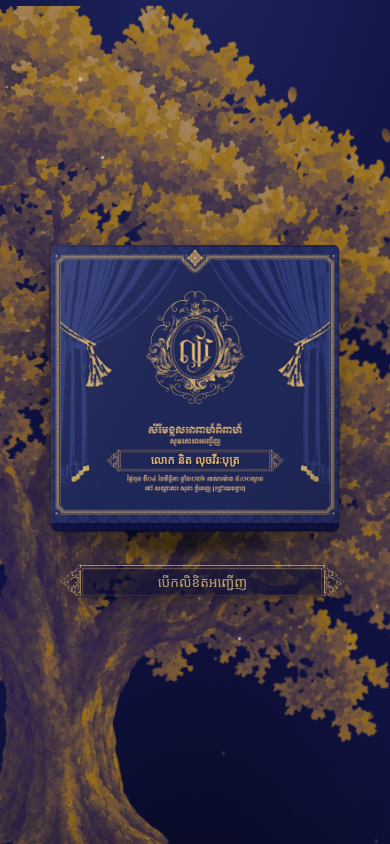
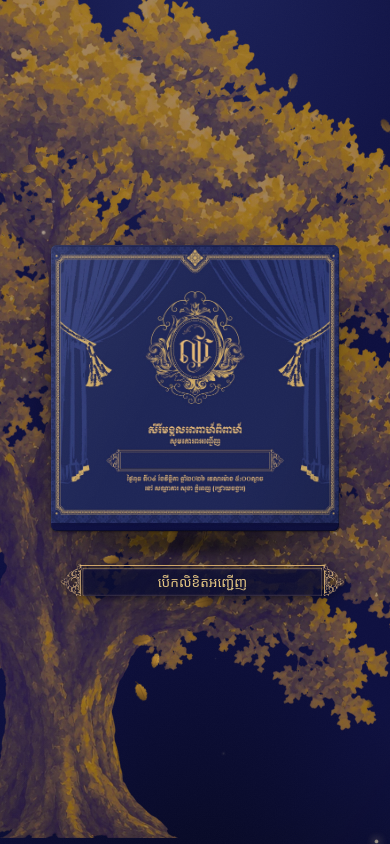
Before and after one commit to goldenbison/vl-wedding, a website built with Vite: page index.html in a window 390 px wide. Built offline with nearby package versions, Linux system fonts and the light colour scheme; some packages are replaced by stand-ins of ours; files whose address does not match are found by name; a web font is replaced by a local one.

Commit message:
Stabilize in-app browser background and guest frames; leave public cover unnamed

```diff
--- a/src/config.js
+++ b/src/config.js
@@ -107,7 +107,7 @@ export const music = {
 // ---------------------------------------------------------------------------
 export const misc = {
   // shown when the link has no ?to= name of its own
-  defaultGuest: 'លោក និត លុចវីរៈបុត្រ',
+  defaultGuest: '',
   guestPrefix: 'ជូនចំពោះ',
   guestLabel: 'សូមគោរពអញ្ជើញ',
   openButton: 'បើកលិខិតអញ្ជើញ',
--- a/src/main.js
+++ b/src/main.js
@@ -309,6 +309,7 @@ function finishReveal() {
 }
 
 initEnvelope({
+  autoOpen: Boolean(guestName),
   onStart: () => musicCtl.autostart(),
   onOpen() {
     // watchdog: even if the landing animation stalls (e.g. the tab is
--- a/src/modules/ambient.js
+++ b/src/modules/ambient.js
@@ -56,6 +56,20 @@ export function startAmbient() {
   if (started) return
   started = true
   const layer = $('#ambient')
+  // Messenger/Safari can change even their "small" viewport when toolbars
+  // collapse. Freeze the painting in pixels; recalculate only for a new width.
+  let sceneWidth = document.documentElement.clientWidth
+  const sizeScene = () => {
+    document.documentElement.style.setProperty('--scene-height', `${window.innerHeight}px`)
+    document.documentElement.style.setProperty('--background-height', `${Math.max(window.innerHeight, window.screen.height)}px`)
+  }
+  sizeScene()
+  window.addEventListener('resize', () => {
+    const width = document.documentElement.clientWidth
+    if (width === sceneWidth) return
+    sceneWidth = width
+    sizeScene()
+  }, { passive: true })
 
   // --- the oak painting + rustling overlay ---
   const rustle = CANOPY_SPOTS.map(([x, y]) => {
--- a/src/modules/envelope.js
+++ b/src/modules/envelope.js
@@ -4,7 +4,7 @@
 //   card presents itself → flies into the hero.
 import { $ } from './dom.js'
 
-export function initEnvelope({ onStart, onOpen, onCardLanded }) {
+export function initEnvelope({ onStart, onOpen, onCardLanded, autoOpen = true }) {
   const scene = $('#envelopeScene')
   const flip = $('#envFlip')
   const card = $('#envCard')
@@ -77,7 +77,7 @@ export function initEnvelope({ onStart, onOpen, onCardLanded }) {
   // …and the letter opens itself after a short moment — counted from when
   // the page has fully loaded, so slow connections still get the full pause.
   // (?hold=1 disables only the auto-open, for design inspection)
-  if (!new URLSearchParams(location.search).has('hold')) {
+  if (autoOpen && !new URLSearchParams(location.search).has('hold')) {
     const arm = () => setTimeout(open, 5000)
     if (document.readyState === 'complete') arm()
     else window.addEventListener('load', arm, { once: true })
--- a/src/styles/ambient.css
+++ b/src/styles/ambient.css
@@ -6,6 +6,8 @@
 #ambient {
   position: fixed;
   inset: 0;
+  bottom: auto;
+  height: var(--background-height, 100lvh);
   z-index: 10;
   pointer-events: none;
   overflow: hidden;
@@ -17,13 +19,12 @@
   left: clamp(-150px, -7vw, -34px);
   /* rooted at the bottom of the screen on every page and resolution;
      svh keeps it from resizing as mobile browser chrome hides */
-  bottom: -6px;
-  height: 104svh;
+  top: -6px;
+  height: calc(var(--scene-height, 100svh) * 1.04);
   aspect-ratio: 1100 / 1467;
   opacity: 0.8;
   transform-origin: 20% 8%;
-  animation: tree-sway 14s ease-in-out infinite alternate;
-  will-change: transform;
+  /* Keep the painting itself still; only the individual leaves move. */
 }
 .amb-tree-img {
   height: 100%;
@@ -36,7 +37,7 @@
   to { transform: rotate(0.3deg); }
 }
 @media (max-width: 700px) {
-  .amb-tree-wrap { height: 100svh; opacity: 0.6; left: -30vw; }
+  .amb-tree-wrap { height: var(--scene-height, 100svh); opacity: 0.6; left: -30vw; }
 }
 
 /* leaves wiggling on the painted canopy */
--- a/src/styles/base.css
+++ b/src/styles/base.css
@@ -30,7 +30,13 @@
 }
 
 * { margin: 0; padding: 0; box-sizing: border-box; }
-html { scroll-behavior: smooth; overflow-x: clip; }
+html {
+  scroll-behavior: smooth;
+  overflow-x: clip;
+  /* iOS in-app browsers otherwise enlarge narrow text independently of its frame. */
+  -webkit-text-size-adjust: 100%;
+  text-size-adjust: 100%;
+}
 
 body {
   background: var(--page-bg);
@@ -57,6 +63,8 @@ a { color: var(--gold-300); }
 #backdrop {
   position: fixed;
   inset: 0;
+  bottom: auto;
+  height: var(--background-height, 100lvh);
   z-index: 0;
   pointer-events: none;
   background:
@@ -71,6 +79,8 @@ a { color: var(--gold-300); }
 #grain {
   position: fixed;
   inset: 0;
+  bottom: auto;
+  height: var(--background-height, 100lvh);
   z-index: 45;
   pointer-events: none;
 }
--- a/src/styles/site.css
+++ b/src/styles/site.css
@@ -88,25 +88,21 @@
   /* tight dark edge keeps the printed gold lettering crisp over the oak */
   filter: drop-shadow(0 1px 3px rgba(5, 7, 24, 0.9)) drop-shadow(0 4px 18px rgba(0, 0, 0, 0.45));
 }
-.hero-guest-frame::before {
-  /* glass panel inside the printed box, like the countdown tiles */
-  content: '';
-  position: absolute;
-  inset: 45% 8.3% 12% 13.2%;
-  background: rgba(14, 16, 58, 0.6);
-  border-radius: 4px;
-  box-shadow: inset 0 1px 0 rgba(242, 227, 187, 0.08);
-}
-.hero-guest-frame img { position: relative; width: 100%; display: block; z-index: 1; }
+.hero-guest-frame img { position: relative; width: 100%; height: auto; aspect-ratio: 1000 / 208; display: block; z-index: 1; }
 .hero-guest-name {
   /* centered inside the printed box (lower part of the crop) */
   position: absolute;
-  inset: 45% 8.3% 12% 13.2%;
+  /* Inner printed border: x=131..917, y=94..182 in the 1000×208 artwork. */
+  left: 13.1%;
+  top: 45.2%;
+  width: 78.6%;
+  height: 42.3%;
+  background: rgba(14, 16, 58, 0.6);
   z-index: 2;
   display: flex;
   align-items: center;
   justify-content: center;
-  padding: 0 3%;
+  padding: 0 2%;
   font-family: var(--font-kh);
   font-weight: 700;
   font-size: clamp(1.05rem, 4.4vw, 1.6rem);
```
